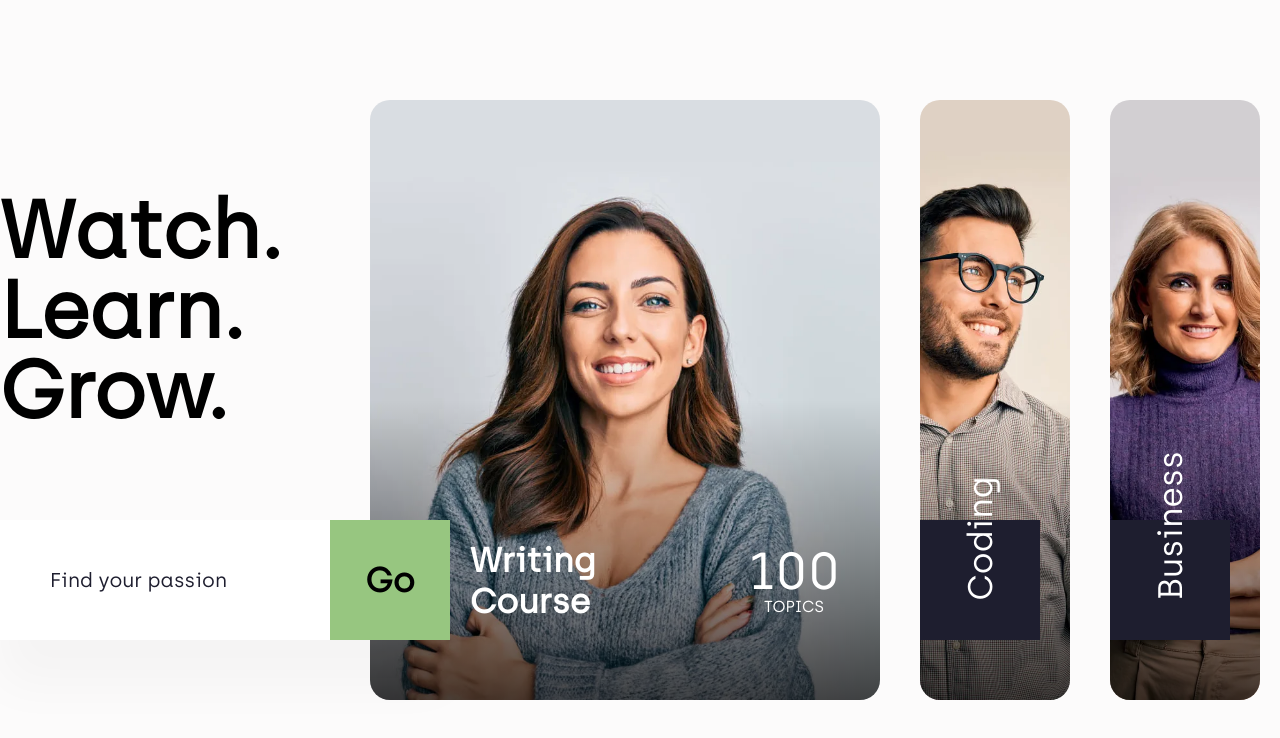
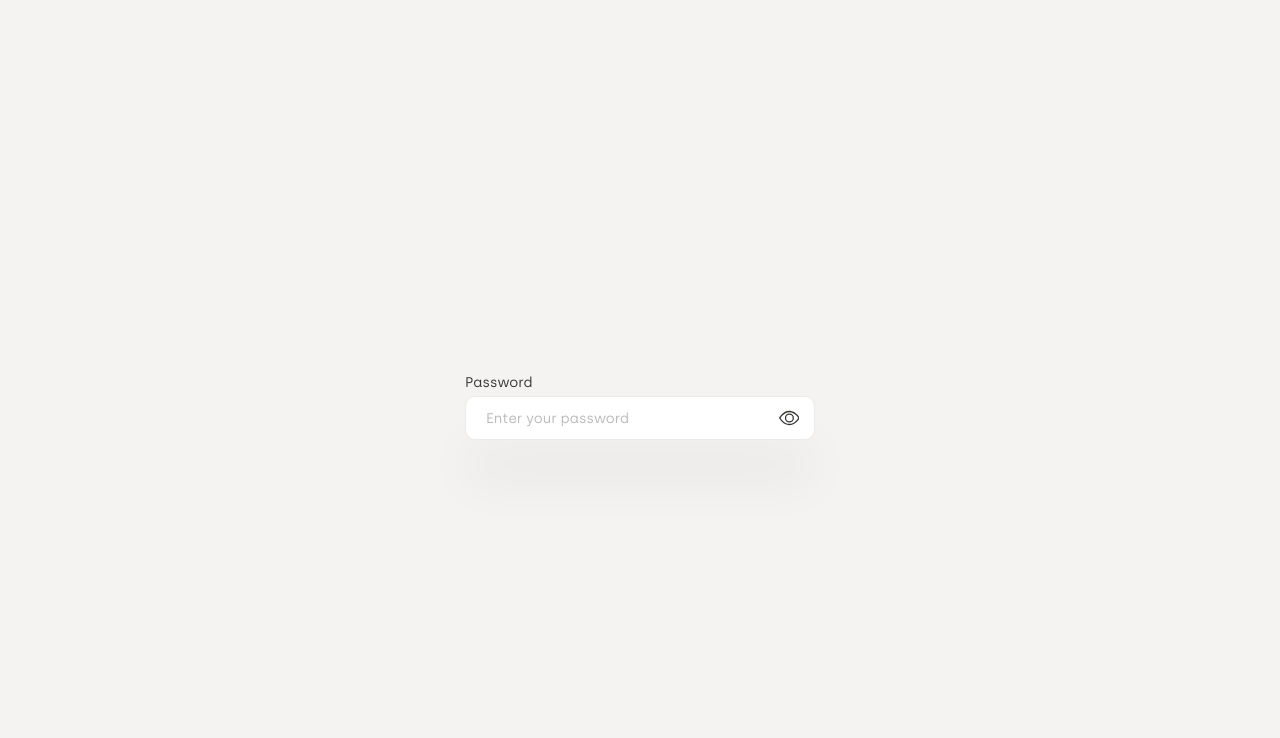
Before and after one commit to sudhir9297/React-Components, a React (Create React App) app: page / in a window 1280 px wide. Shown: the top 738 px of the page. Built offline with nearby package versions, Linux system fonts and the light colour scheme.

Commit message:
Show Hide password

```diff
--- a/src/App.js
+++ b/src/App.js
@@ -1,96 +1,30 @@
 import React, { useState } from "react";
 import styled from "styled-components";
-import { gsap } from "gsap";
+import { BsEyeSlash, BsEye } from "react-icons/bs";
 
 function App() {
-  const [activeItem, setActiveItem] = useState(1);
+  const [passwordData, setPasswordData] = useState("");
+  const [showPassword, setShowPassword] = useState(false);
 
-  const data = [
-    {
-      id: 1,
-      url: "/3.webp",
-      name: "Writing Course",
-      topicList: 100,
-      shortName: "Writing",
-    },
-    {
-      id: 2,
-      url: "/2.webp",
-      name: "Coding Course",
-      topicList: 120,
-      shortName: "Coding",
-    },
-    {
-      id: 3,
-      url: "/1.webp",
-      name: "Business Course",
-      topicList: 150,
-      shortName: "Business",
-    },
-  ];
-
-  const handleHover = (id) => {
-    if (activeItem === id) {
-      return;
-    }
-    setActiveItem(id);
+  const handleInput = (e) => {
+    setPasswordData(e.target.value);
   };
 
-  const handleHoverLeave = () => {
-    if (activeItem === 1) {
-      return;
-    }
-    setActiveItem(1);
+  const handleShowPassowrd = () => {
+    setShowPassword(!showPassword);
   };
 
   return (
     <AppContainer>
-      <Wrapper>
-        <ContainerWrapper>
-          <First>
-            <TextWrapper>
-              <Text>Watch.</Text>
-              <Text>Learn.</Text>
-              <Text>Grow.</Text>
-            </TextWrapper>
-            <SearchWrapper>
-              <SearchInput placeholder="Find your passion" />
-              <SearchButtom>Go</SearchButtom>
-            </SearchWrapper>
-          </First>
-          <Container className="main">
-            {data.map((o) => (
-              <ItemWrapper
-                onMouseOver={() => handleHover(o.id)}
-                onMouseLeave={() => handleHoverLeave(o.id)}
-                isActive={o.id === activeItem}
-              >
-                <Item
-                  style={{ backgroundImage: `url(${o.url})` }}
-                  isActive={o.id === activeItem}
-                >
-                  <ContentWrap1
-                    isActive={o.id === activeItem}
-                    isFirst={o.id === 1}
-                  >
-                    <CourseFullname>{o.name}</CourseFullname>
-                    <TopicListWrapper>
-                      <TopicItems>{o.topicList}</TopicItems>
-                      <TopicText>Topics</TopicText>
-                    </TopicListWrapper>
-                  </ContentWrap1>
-                  <ContentWrap2
-                    isActive={o.id === activeItem}
-                    isFirst={o.id === 1}
-                  >
-                    <ShortName>{o.shortName}</ShortName>
-                  </ContentWrap2>
-                </Item>
-              </ItemWrapper>
-            ))}
-          </Container>{" "}
-        </ContainerWrapper>
-      </Wrapper>
+      <InputWrapper>
+        <Header>Password</Header>
+        <SearchWrapper>
+          <SearchInput placeholder="Enter your password" value={passwordData} onChange={handleInput} type={showPassword ? "text" : "password"} />
+          <IconWrapper>{
+            showPassword ? <BsEyeSlash onClick={handleShowPassowrd} /> : <BsEye onClick={handleShowPassowrd} />
+          }</IconWrapper>
+        </SearchWrapper>
+      </InputWrapper>
     </AppContainer>
   );
 }
@@ -98,199 +32,77 @@ function App() {
 export default App;
 
 const AppContainer = styled.div`
-  position: relative;
   width: 100%;
   height: 100vh;
-
-  display: flex;
-  justify-content: center;
-  align-items: center;
-  background-color: #fcfbfb;
-`;
-const Wrapper = styled.div`
-  width: 1300px;
+  display: grid;
+  place-items: center;
+  background-color:#F5F3F1;
 `;
 
-const ContainerWrapper = styled.div`
-  width: 100%;
-  height: 100%;
+const InputWrapper = styled.div`
   display: flex;
-  justify-content: space-between;
+  flex-direction: column;
+  justify-content: center;
+  align-items: flex-start;
+ `;
+
+const Header = styled.p`
+  font-size: 14px;
+  margin-bottom: 5px;
+  color:#383634;
+  user-select: none;
+  font-family: "Archia-Regular";
 `;
 
-const First = styled.div`
-  font-size: 40px;
+const SearchWrapper = styled.div`
+  height:44px;
+  width: 350px;
   position: relative;
-`;
-const Container = styled.div`
-  display: flex;
-  flex-direction: row;
-  align-items: stretch;
-  overflow: hidden;
-  min-width: 600px;
-  max-width: 930px;
-  width: calc(100% - 100px);
-  height: 600px;
-`;
-const ItemWrapper = styled.div`
-  position: relative;
-  overflow: hidden;
-  min-width: 150px;
-  cursor: pointer;
-  border-radius: 20px;
-  padding: 0 20px;
-  flex-grow: ${({ isActive }) => (isActive ? 4 : 1)};
-  transition: all 0.6s ease;
+
 `;
 
-const Item = styled.div`
-  position: relative;
+const SearchInput = styled.input`
   width: 100%;
-  height: 100%;
-  background-position: top;
-  background-size: auto ${({ isActive }) => (isActive ? "120%" : "100%")};
-  border-radius: 20px;
-  transition: all 0.6s ease;
-  overflow: hidden;
+  height: inherit;
+  padding-left: 20px;
+  padding-right: 50px;
+  box-sizing: border-box;
+  border-radius: 10px;
 
-  :after {
-    content: "";
-    display: block;
-    position: absolute;
-    height: 50%;
-    width: 100%;
-    left: 0;
-    bottom: 0;
-    background-image: linear-gradient(rgba(0, 0, 0, 0), rgba(0, 0, 0, 0.7));
+
+  color: #1e1e2f;
+  border: 1px solid #EDEAE7;;
+  box-shadow: rgba(0, 0, 0, 0.04) 0px 46px 50px;
+  font-size: 14px;
+  transition: all 0.4s ease;
+
+  ::placeholder {
+    font-family: "Archia-Regular";
+    opacity: 0.5;
+    user-select: none;
+  }
+
+  :focus {
+    border: 1px solid #3B4859;
+    transition: all 0.4s ease;
   }
 `;
 
-const TextWrapper = styled.div`
-  line-height: 80px;
-  font-size: 80px;
-  margin-top: 90px;
-`;
+const IconWrapper = styled.div`
+  width: 2rem;
+  height: 100%;
+  position: absolute;
+  right:10px;
+  top: 0;
+  cursor: pointer;
 
-const Text = styled.div`
-  font-weight: 600;
-`;
-const SearchWrapper = styled.div`
-  position: absolute;
-  bottom: 60px;
-  height: 120px;
-  width: 450px;
-  z-index: 2;
   display: flex;
   align-items: center;
-  justify-content: space-between;
-  transition: all 0.4s ease;
-  box-shadow: rgba(0, 0, 0, 0.03) 0px 46px 50px;
+  justify-content: center;
+  color: #383634;;
 
-  :hover {
-    transition: all 0.4s ease;
-    box-shadow: rgba(0, 0, 0, 0.1) 0px 10px 50px;
+  svg{
+    width: 65%;
+    height: 100%;
   }
-`;
-const SearchInput = styled.input`
-  flex-grow: 1;
-  height: inherit;
-  outline: none;
-  border: none;
-  padding-left: 50px;
-  box-sizing: border-box;
-  font-size: 20px;
-
-  ::placeholder {
-    font-size: 20px;
-    color: #1e1e2f;
-    font-family: "Archia-Regular";
-    transition: all 0.4s ease;
-  }
-
-  :active {
-    color: red;
-  }
-
-  :focus {
-    ::placeholder {
-      transition: all 0.4s ease;
-      opacity: 0.5;
-    }
-  }
-`;
-const SearchButtom = styled.button`
-  height: 100%;
-
-  aspect-ratio: 1;
-  outline: none;
-  border: none;
-  font-size: 34px;
-  font-weight: 600;
-  font-family: "Archia-Regular";
-
-  background: linear-gradient(to top, #97c680 50%, #feba88 50%);
-  background-size: 100% 200%;
-  background-position-y: -100%;
-  transition: all 0.3s ease;
-  user-select: none;
-  cursor: pointer;
-
-  :hover {
-    background-position-y: 0%;
-    transition: all 0.3s ease;
-  }
-`;
-
-const ContentWrap1 = styled.div`
-  box-sizing: border-box;
-  position: absolute;
-  bottom: 80px;
-  height: 80px;
-  width: 100%;
-  display: flex;
-  align-items: center;
-  justify-content: space-between;
-  z-index: 1;
-  padding: 0 40px;
-  padding-left: ${({ isFirst }) => (isFirst ? "100px" : "40px")};
-  transition: all 0.6s ease;
-  opacity: ${({ isActive }) => (isActive ? "1" : "0")};
-`;
-
-const CourseFullname = styled.div`
-  font-size: 34px;
-  color: #fff;
-  font-weight: 600;
-  word-break: keep-all;
-  height: 100%;
-  width: 10vw;
-`;
-const TopicListWrapper = styled.div`
-  text-align: center;
-  color: #fff;
-`;
-const TopicItems = styled.div`
-  font-size: 52px;
-  line-height: 1;
-`;
-const TopicText = styled.div`
-  text-transform: uppercase;
-`;
-
-const ContentWrap2 = styled.div`
-  width: 120px;
-  height: 120px;
-  background-color: #1e1e2f;
-  color: #fff;
-  position: absolute;
-  left: 0;
-  bottom: 60px;
-  z-index: 1;
-  transition: all 0.6s ease;
-  opacity: ${({ isActive }) => (isActive ? "0" : "1")};
-  display: ${({ isFirst }) => (isFirst ? "none" : "block")};
-`;
-const ShortName = styled.div`
-  font-size: 34px;
-  transform: rotate(-90deg);
-`;
+`
```
